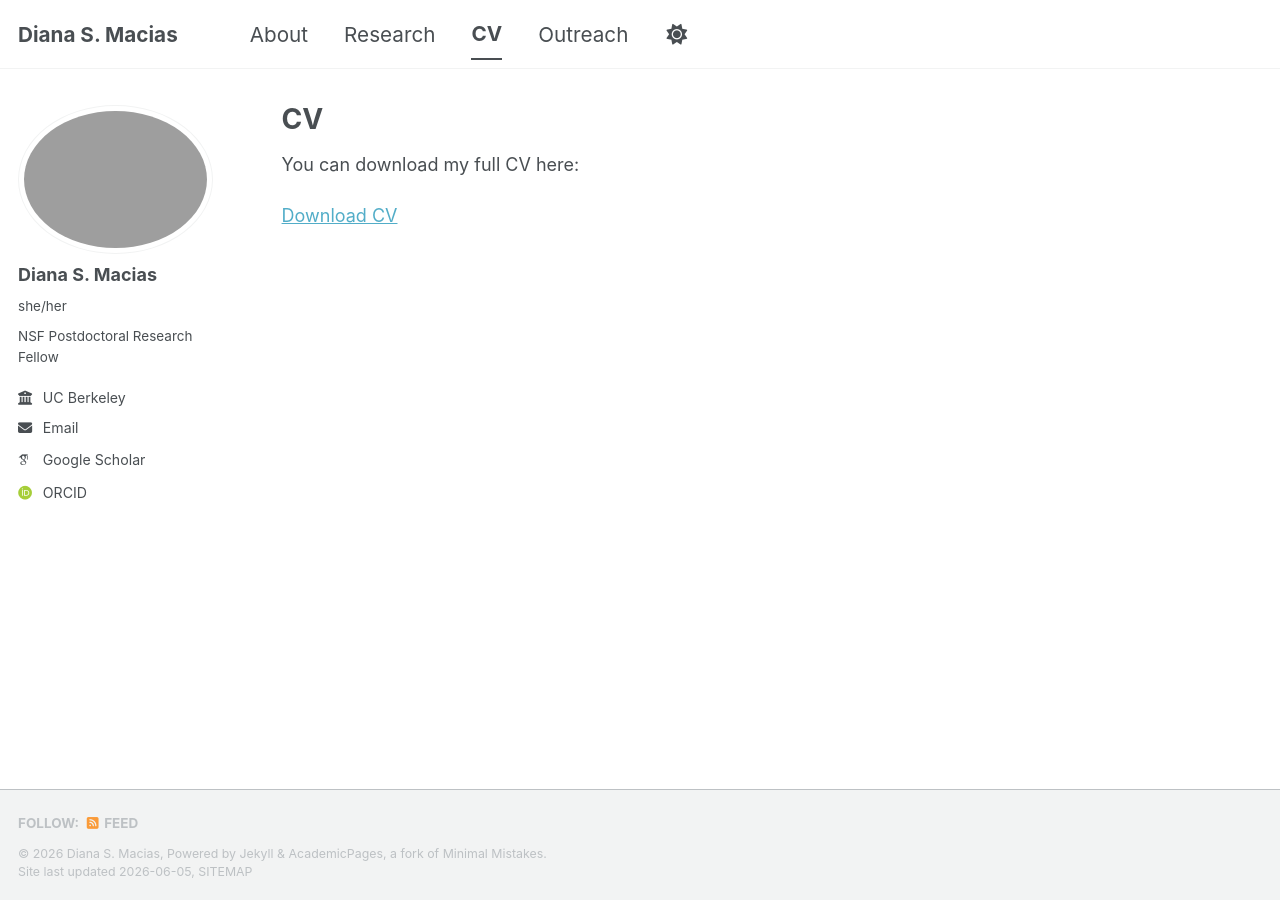
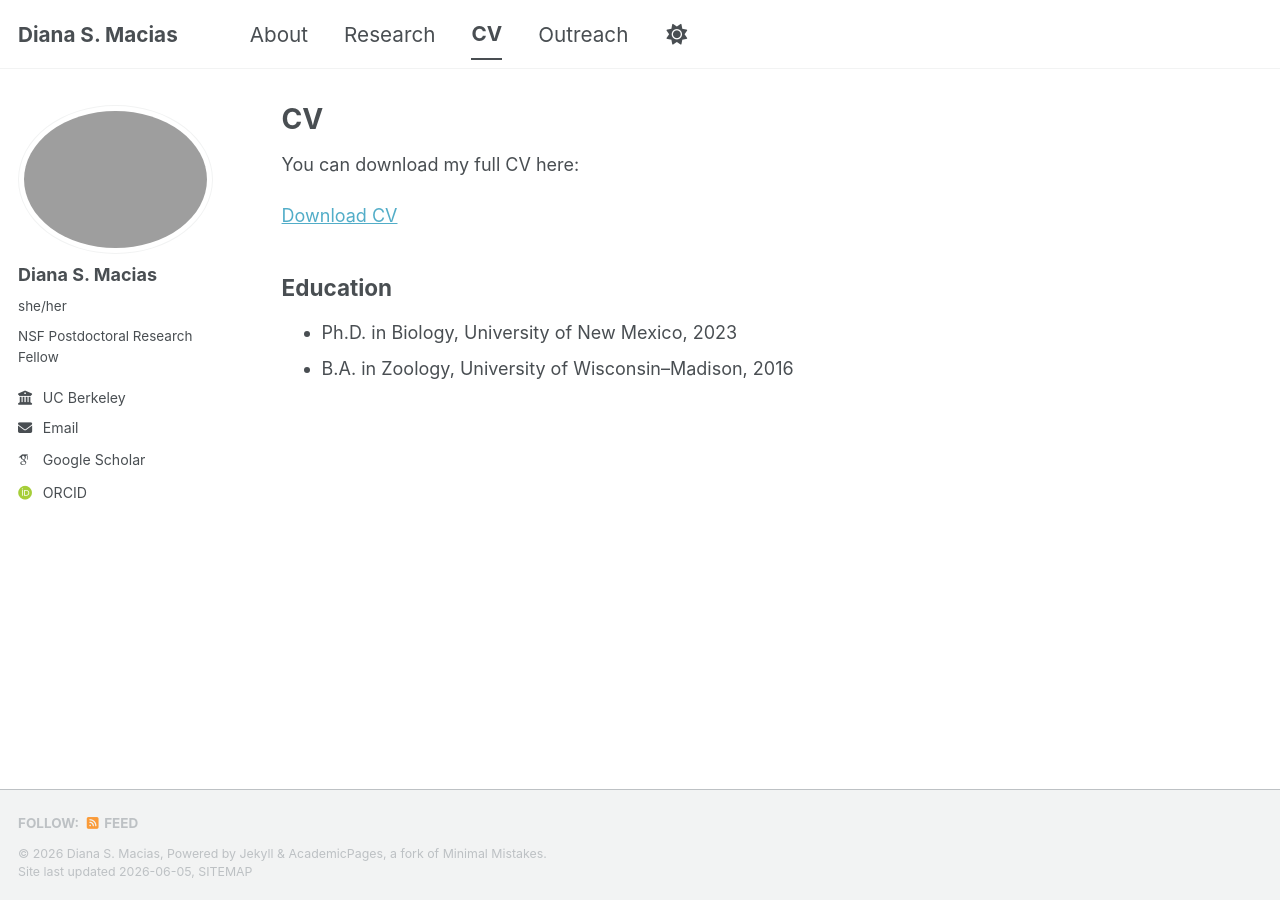
Before and after one commit to maciasd/maciasd.github.io, a Jekyll site: the page built from _pages/cv.md, in a window 1280 px wide. Built offline with Jekyll 4.4.1, drawn with Linux system fonts in a browser that asks for light colours; some web fonts are replaced; a script bundle is joined from its source files by our own code; library files that are not in the unit come from our copies.

Commit message:
Update CV link and add education section
Updated CV download link and added education details.

```diff
--- a/_pages/cv.md
+++ b/_pages/cv.md
@@ -9,4 +9,9 @@ redirect_from:
 
 You can download my full CV here:
 
-[Download CV](/files/Macias_CV.pdf)
+[Download CV](/files/Macias_CV_Website_2026.pdf)
+
+## Education
+
+- Ph.D. in Biology, University of New Mexico, 2023
+- B.A. in Zoology, University of Wisconsin–Madison, 2016
```
